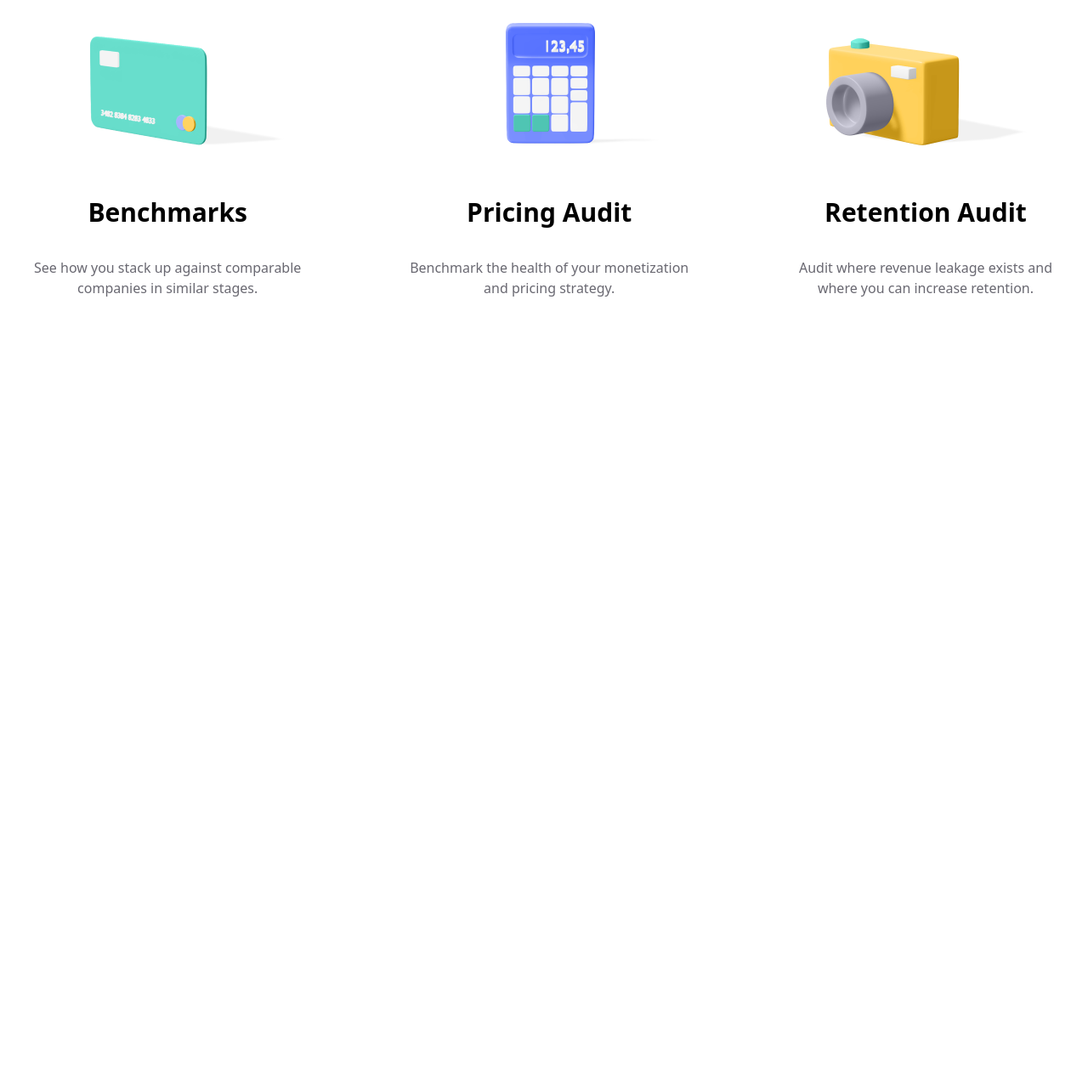
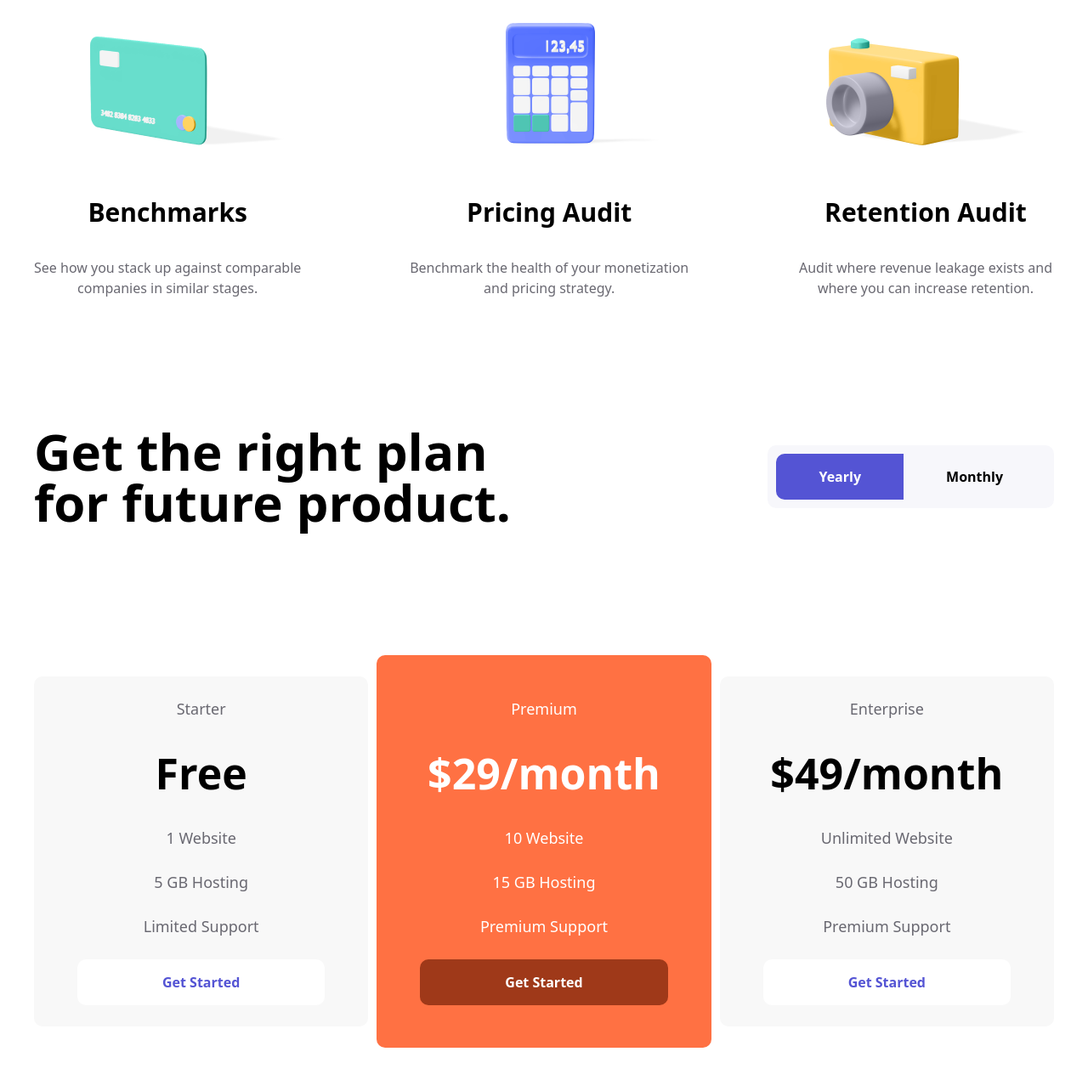
Before and after one commit to Vikingstrong/Home-Work-8, a website: page index.html in a window 1280 px wide. Shown: the part 2340-3611 px from the top of the page at 85% size. Before the commit the page ends 2741 px from the top, so only its background shows below. Drawn offline with Linux system fonts and the light colour scheme.

Commit message:
feat: Add section6

```diff
--- a/index.html
+++ b/index.html
@@ -69,6 +69,42 @@
             <p class="text-[#696871] text-base text-center">Audit where revenue leakage exists and <br> where you can increase retention.</p>
         </div>
     </section>
+
+    <section class="flex flex-col max-w-[1200px] m-auto py-[100px] gap-[150px]">
+        <div class="flex justify-between items-center">
+            <h2 class="text-6xl font-bold">Get the right plan <br> for future product.</h2>
+            <div class="flex rounded-[10px] bg-[#F7F7FB] p-[10px] font-bold">
+                <button class="py-[15px] px-[50px] bg-[#5454D4] text-[white] rounded-s-[10px]">Yearly</button>
+                <button class="py-[15px] px-[50px] bg-[#F7F7FB]">Monthly</button>
+            </div>
+        </div>
+        <div class="flex justify-between gap-[10px] items-center">
+            <div class="bg-[#F8F8F8] p-[25px] w-[33%] flex flex-col items-center gap-[25px] rounded-[10px]">
+                <p class="text-[18px] text-[#696871]">Starter</p>
+                <h2 class="font-bold text-[50px]">Free</h2>
+                <p class="text-[18px] text-[#696871]">1 Website</p>
+                <p class="text-[18px] text-[#696871]">5 GB Hosting</p>
+                <p class="text-[18px] text-[#696871]">Limited Support</p>
+                <button class="py-[15px] px-[100px] rounded-[10px] bg-[white] text-[#5454D4] font-bold">Get Started</button>
+            </div>
+            <div class="bg-[#FF7143] text-[white] py-[50px] p-[25px] w-[33%] flex flex-col items-center gap-[25px] rounded-[10px]">
+                <p class="text-[18px] text-[white]">Premium</p>
+                <h2 class="font-bold text-[50px]">$29/month</h2>
+                <p class="text-[18px] text-[white]">10 Website</p>
+                <p class="text-[18px] text-[white]">15 GB Hosting</p>
+                <p class="text-[18px] text-[white]">Premium Support</p>
+                <button class="py-[15px] px-[100px] rounded-[10px] bg-[#9F3919] text-[white] font-bold">Get Started</button>
+            </div>
+            <div class="bg-[#F8F8F8] p-[25px] w-[33%] flex flex-col items-center gap-[25px] rounded-[10px]">
+                <p class="text-[18px] text-[#696871]">Enterprise</p>
+                <h2 class="font-bold text-[50px]">$49/month</h2>
+                <p class="text-[18px] text-[#696871]">Unlimited Website</p>
+                <p class="text-[18px] text-[#696871]">50 GB Hosting</p>
+                <p class="text-[18px] text-[#696871]">Premium Support</p>
+                <button class="py-[15px] px-[100px] rounded-[10px] bg-[white] text-[#5454D4] font-bold">Get Started</button>
+            </div>
+        </div>
+    </section>
 </main>
 </body>
 </html>
```
Also changed, not shown: src/output.css.
